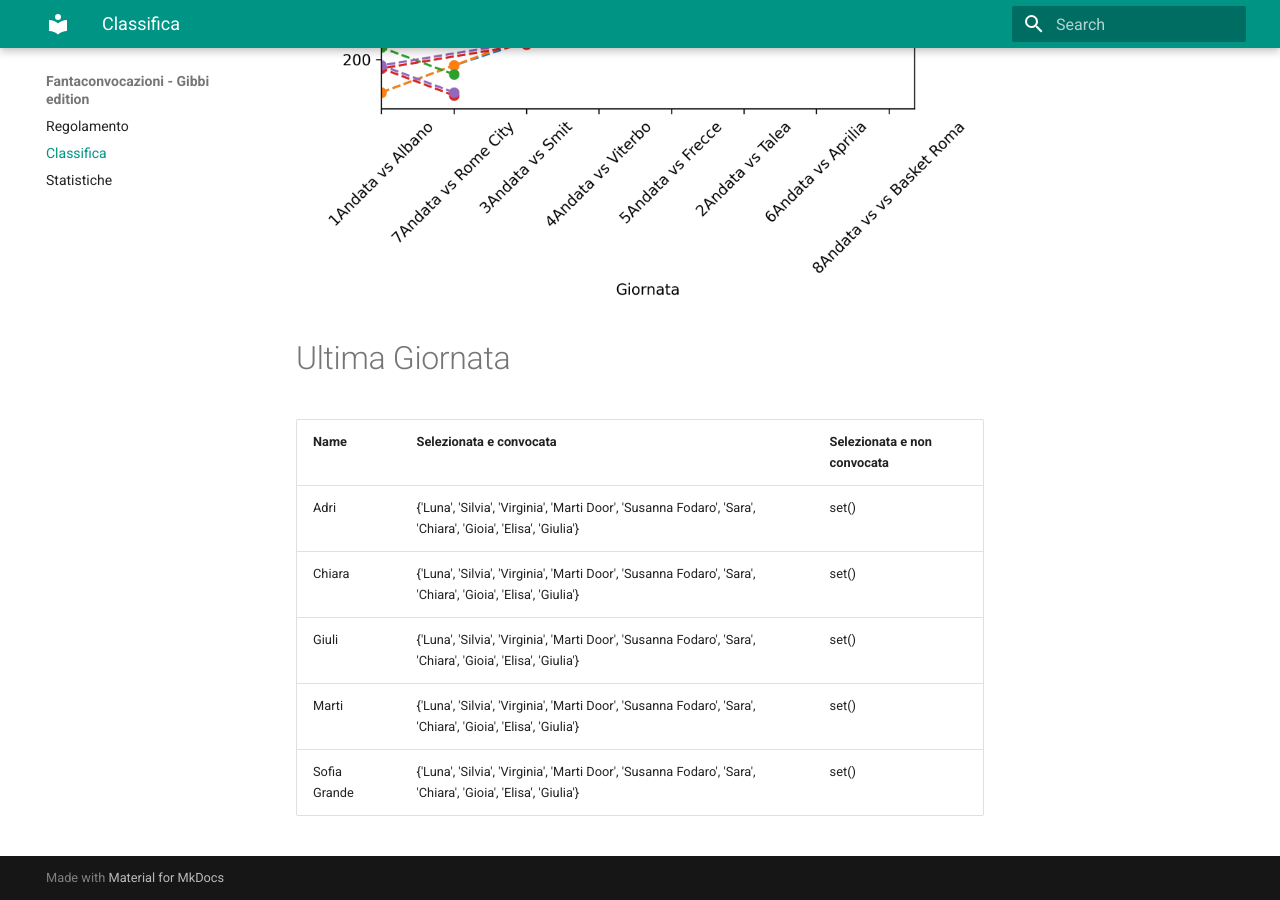
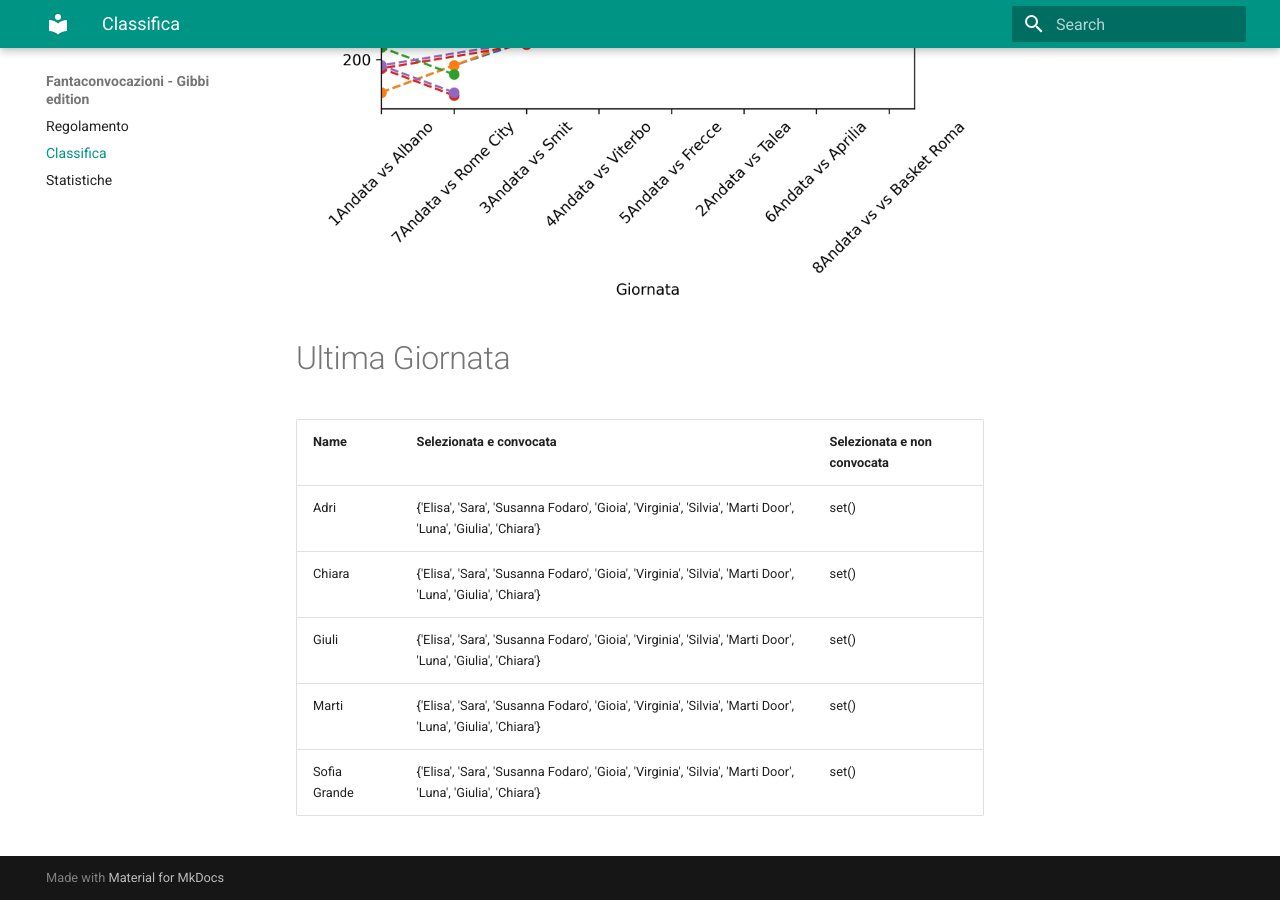
Before and after one commit to martinig94/fantagibbi, an MkDocs documentation site: the page built from docs/Classifica.md, in a window 1280 px wide and 900 px high, scrolled down 810 px. Built offline with MkDocs 1.6.1 and Material for MkDocs 9.7.7, drawn with Linux system fonts in a browser that asks for light colours.

Commit message:
Auto-update from main.py

```diff
--- a/docs/Classifica.md
+++ b/docs/Classifica.md
@@ -18,9 +18,9 @@
 <!-- START_TABLE CORRECT -->
 | Name         | Selezionata e convocata                                                                                      | Selezionata e non convocata   |
 |:-------------|:-------------------------------------------------------------------------------------------------------------|:------------------------------|
-| Adri         | {'Luna', 'Silvia', 'Virginia', 'Marti Door', 'Susanna Fodaro', 'Sara', 'Chiara', 'Gioia', 'Elisa', 'Giulia'} | set()                         |
-| Chiara       | {'Luna', 'Silvia', 'Virginia', 'Marti Door', 'Susanna Fodaro', 'Sara', 'Chiara', 'Gioia', 'Elisa', 'Giulia'} | set()                         |
-| Giuli        | {'Luna', 'Silvia', 'Virginia', 'Marti Door', 'Susanna Fodaro', 'Sara', 'Chiara', 'Gioia', 'Elisa', 'Giulia'} | set()                         |
-| Marti        | {'Luna', 'Silvia', 'Virginia', 'Marti Door', 'Susanna Fodaro', 'Sara', 'Chiara', 'Gioia', 'Elisa', 'Giulia'} | set()                         |
-| Sofia Grande | {'Luna', 'Silvia', 'Virginia', 'Marti Door', 'Susanna Fodaro', 'Sara', 'Chiara', 'Gioia', 'Elisa', 'Giulia'} | set()                         |
+| Adri         | {'Elisa', 'Sara', 'Susanna Fodaro', 'Gioia', 'Virginia', 'Silvia', 'Marti Door', 'Luna', 'Giulia', 'Chiara'} | set()                         |
+| Chiara       | {'Elisa', 'Sara', 'Susanna Fodaro', 'Gioia', 'Virginia', 'Silvia', 'Marti Door', 'Luna', 'Giulia', 'Chiara'} | set()                         |
+| Giuli        | {'Elisa', 'Sara', 'Susanna Fodaro', 'Gioia', 'Virginia', 'Silvia', 'Marti Door', 'Luna', 'Giulia', 'Chiara'} | set()                         |
+| Marti        | {'Elisa', 'Sara', 'Susanna Fodaro', 'Gioia', 'Virginia', 'Silvia', 'Marti Door', 'Luna', 'Giulia', 'Chiara'} | set()                         |
+| Sofia Grande | {'Elisa', 'Sara', 'Susanna Fodaro', 'Gioia', 'Virginia', 'Silvia', 'Marti Door', 'Luna', 'Giulia', 'Chiara'} | set()                         |
 <!-- END_TABLE CORRECT -->
```
